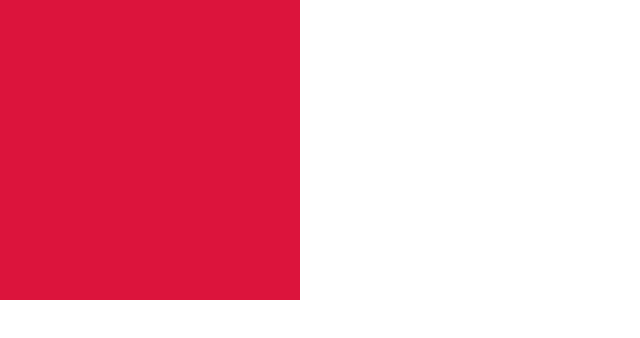
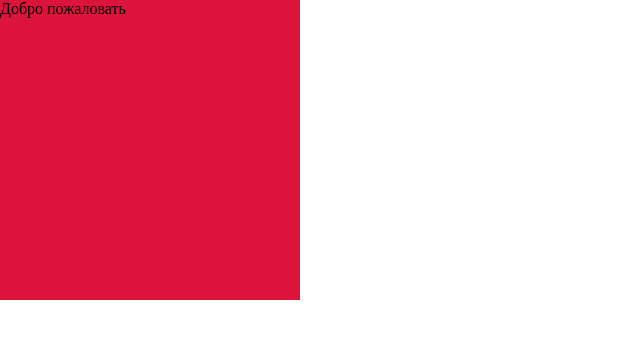
Before and after one commit to ThreeHagridBucks/test-project, a plain HTML site: page index.html in a window 1280 px wide. Shown: the whole page, without its empty margins (0-640 px from the left). Drawn offline with Linux system fonts and the light colour scheme.

Commit message:
added name block

```diff
--- a/index.html
+++ b/index.html
@@ -10,7 +10,7 @@
 </head>
 
 <body>
-  <div class="block"></div>
+  <div class="block">Добро пожаловать</div>
   <!-- <script src="https://cdnjs.cloudflare.com/ajax/libs/gsap/3.7.1/gsap.min.js"></script>
   <script src="js/load.js"></script>
   <script src="js/burger.js">
```
